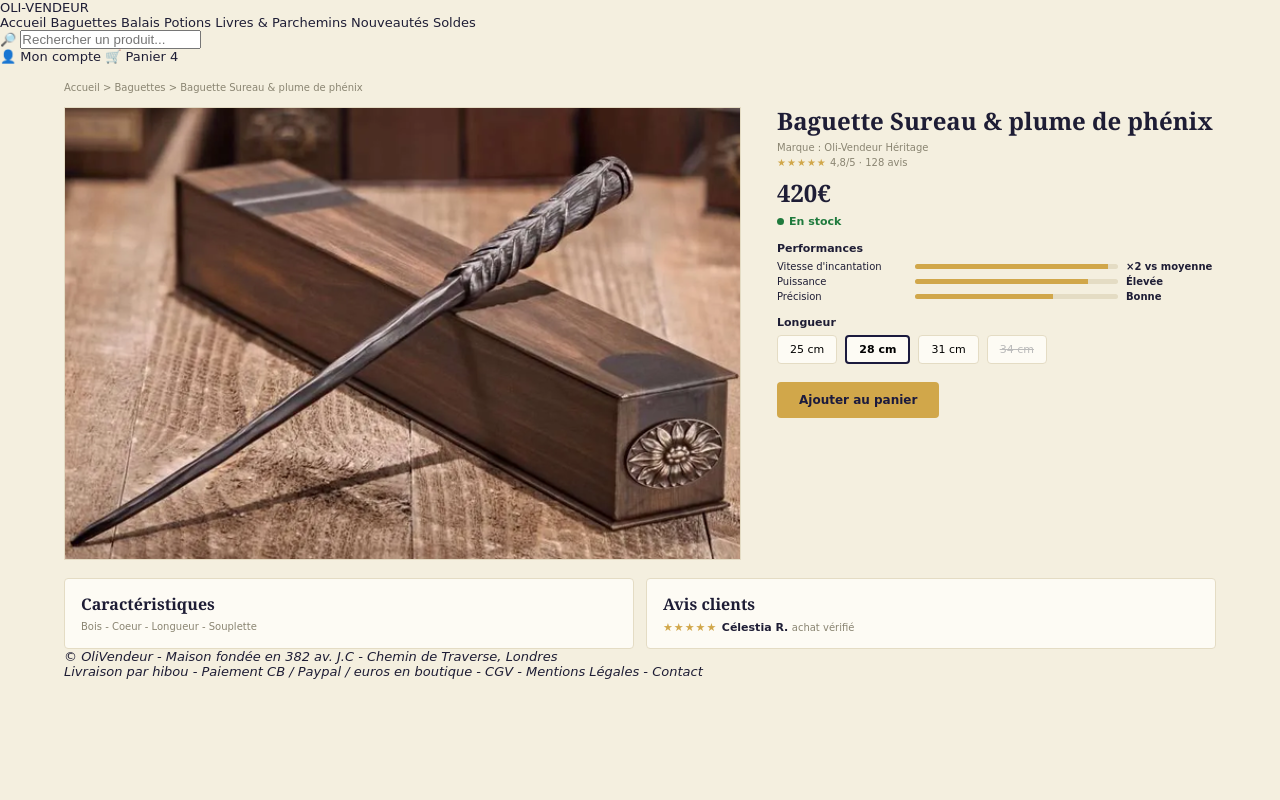
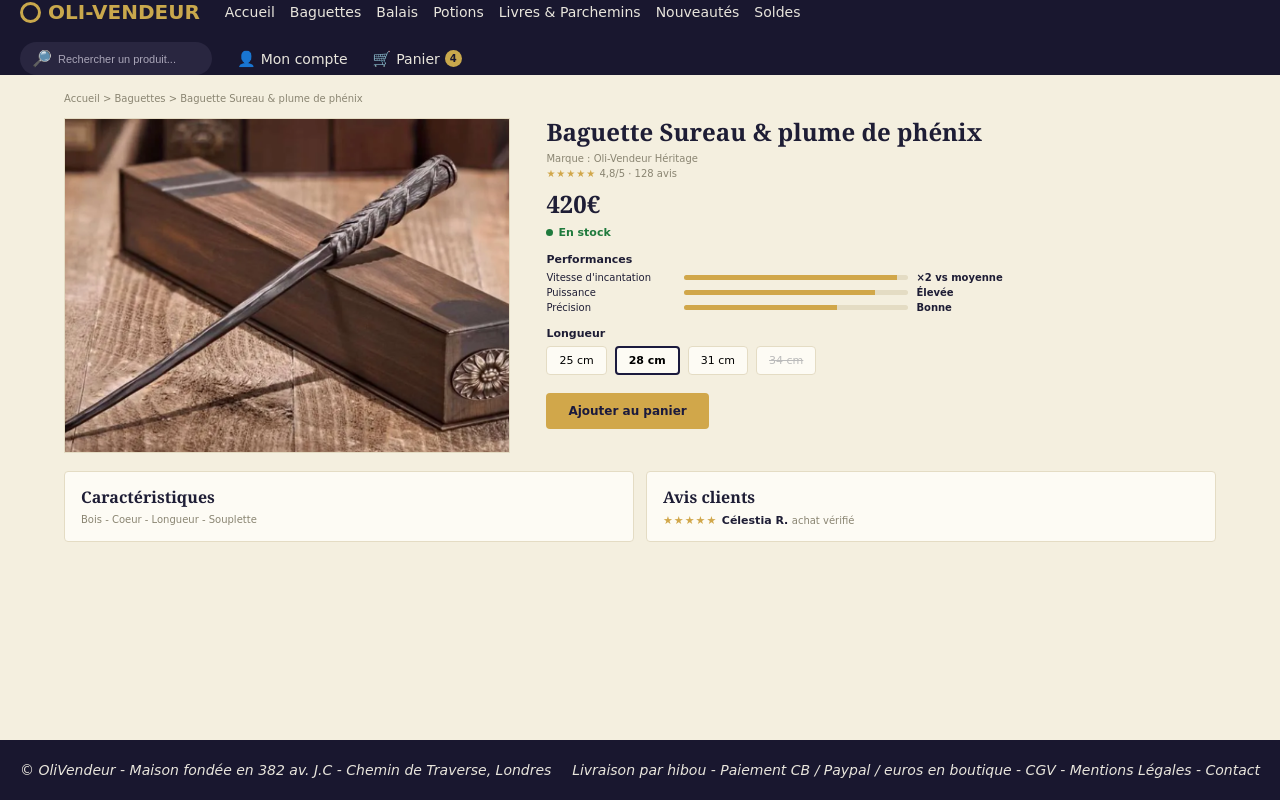
Before and after one commit to TomPottin/1B5, a PHP site: template code/pages/CG_page_produit.php in a window 1280 px wide. Run offline with PHP 8.4, Linux system fonts and the light colour scheme; the template is opened without the code that fills it, so the values that code supplies are empty.

Commit message:
fix conflict css

```diff
--- a/code/assets/css/etienne.css
+++ b/code/assets/css/etienne.css
@@ -3,13 +3,13 @@
 /* HEADER + FOOTER */
 .header, .footer{
     width: 100%;
-    height: 60px;
+    min-height: 60px;       /* MODIF : était height: 60px (le contenu déborde sinon) */
     padding: 0 20px;
     box-sizing: border-box;
 
 
-
     display: flex;
+    flex-wrap: wrap;        /* MODIF : passe à la ligne au lieu de déborder à droite */
     align-items: center;
     justify-content: space-between;
     gap: 18px;
@@ -17,12 +17,18 @@
     background-color: #19172f;
     color: #e8e5dc;
 
-    font-size: 18px;
+    font-size: 14px;        /* MODIF : était 18px */
 }
 
 .header{
     position: sticky;
     top: 0;
+}
+
+/* MODIF : espacement du footer quand le texte passe sur deux lignes */
+.footer{
+    padding: 10px 20px;
+    row-gap: 4px;
 }
 
 .souscontainer{
@@ -94,7 +100,7 @@
     font-size: 16px;
 }
 
-.search-form input {
+.recherche-form input {     /* MODIF : était .search-form input (classe inexistante) */
     width: 100%;
     border: none;
     outline: none;
@@ -104,7 +110,7 @@
     font-size: 11px;
 }
 
-.search-form input::placeholder {
+.recherche-form input::placeholder {     /* MODIF : était .search-form input::placeholder */
     color: #aaa6b8;
 }
 
--- a/code/assets/css/style.css
+++ b/code/assets/css/style.css
@@ -23,11 +23,13 @@ body {
     font-size: 13px;
     color: var(--text);
     background: var(--cream);
-    min-height: 100vh;
+
+    /* MODIF : remis pour coller le footer en bas de la fenêtre */
     display: flex;
     flex-direction: column;
+    min-height: 100vh;
 }
-main { flex: 1; }
+main { flex: 1; }   /* MODIF : remis */
 a { color: inherit; text-decoration: none; }
 ul { list-style: none; }
 
@@ -39,7 +41,10 @@ ul { list-style: none; }
 .product { display: grid; grid-template-columns: 1fr 1.5fr; gap: 36px; align-items: start; }
 .product-photo {
     background: var(--beige); border: 1px solid var(--border);
-    aspect-ratio: 4 / 3; display: grid; place-items: center;
+    aspect-ratio: 4 / 3;
+    width: 100%;            /* MODIF : pour une vraie image (<img>) */
+    object-fit: cover;      /* MODIF : l'image remplit son cadre sans se déformer */
+    display: block;
     color: var(--muted); font-size: 11px;
 }
 
--- a/code/pages/CG_page_produit.php
+++ b/code/pages/CG_page_produit.php
@@ -21,17 +21,10 @@
 ?>
 
 
-<!DOCTYPE html>
-<html lang="fr">
-<head>
-    <meta charset="UTF-8">
-    <meta name="viewport" content="width=device-width, initial-scale=1">
-    <title><?= htmlspecialchars($produit["nom"]) ?> - Oli-Vendeur</title>
-    <link rel="stylesheet" href="../assets/css/style.css">
-</head>
+<?php include_once __DIR__ . '/../include/head.php'; ?>
 
 <body>
-    <?php include_once("code/include/header.php") ?>
+    <?php include_once __DIR__ . '/../include/header.php'; ?>
     <main class="container">
     <nav class="breadcrumb" aria-label="Fil d'Ariane">
         <!-- Il faudra remplacer les # par le lien des pages correspondante -->
@@ -92,6 +85,7 @@
                 </p>
             </article>
     </section>
-    <?php include_once("code/include/footer.php") ?>
+    </main>
+    <?php include_once __DIR__ . '/../include/footer.php'; ?>
 </body>
 </html>
```
